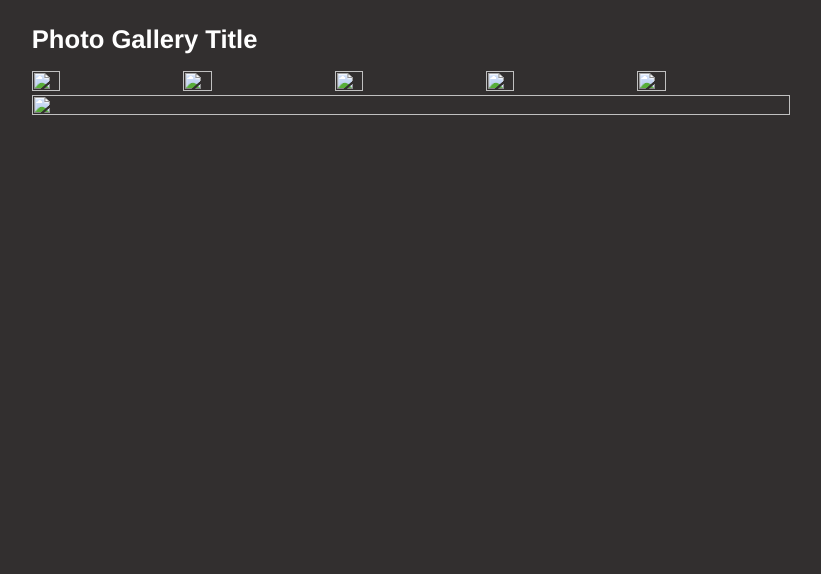
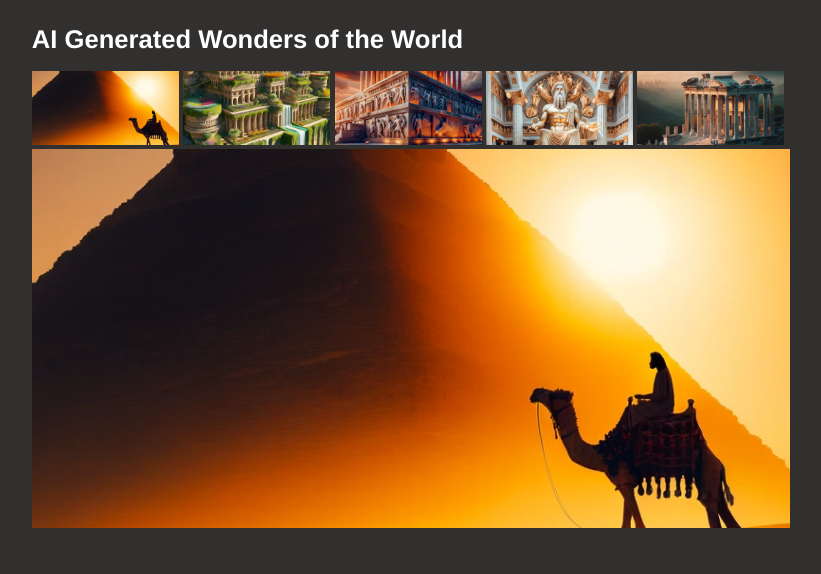
Before and after one commit to Jstanley25/cmst388, a plain HTML site: page project1/photo-gallery-assignment/index.html in a window 1280 px wide. Shown: the whole page, without its empty margins (229-1050 px from the left). Drawn offline with Linux system fonts and the light colour scheme.

Commit message:
Project 1 updated
Images added to img folder and img src and alt text updated on index.html

```diff
--- a/project1/photo-gallery-assignment/index.html
+++ b/project1/photo-gallery-assignment/index.html
@@ -1,32 +1,39 @@
 <!DOCTYPE html>
 <html>
+
 <head>
 	<meta charset="utf-8">
 	<title>Page Title</title>
 	<link rel="stylesheet" type="text/css" href="css/style.css" />
 </head>
+
 <body>
 	<div id="wrapper">
 		<div class="row">
 			<div class="col-12">
-        		<h1>Photo Gallery Title</h1>
+				<h1>AI Generated Wonders of the World</h1>
 			</div>
 		</div>
 		<div class="row">
 			<div class="col-12">
 				<div id="thumbnails">
-            			<img src="img/ImageName.jpg" id="" width="19.375%" height="19.5%" alt="" />
-                		<img src="img/ImageName.jpg" id="" width="19.375%" height="19.5%" alt=""/>
-                		<img src="img/ImageName.jpg" id="" width="19.375%" height="19.5%" alt="" />
-                		<img src="img/ImageName.jpg" id="" width="19.375%" height="19.5%" alt="" />
-                		<img src="img/ImageName.jpg" id="" width="19.375%" height="19.5%" alt="" />
+					<img src="img/Great_Pyramid_Of_Giza.png" id="" width="19.375%" height="19.5%"
+						alt="AI generated Great Pyramid of Giza" />
+					<img src="img/Hanging_Gardens_Of_Babylon.png" id="" width="19.375%" height="19.5%"
+						alt="AI generated Hanging Gardens of Babylon" />
+					<img src="img/Mausoleum_at_Halicarnassus.png" id="" width="19.375%" height="19.5%"
+						alt="AI generated Mausoleum at Halicarnassus" />
+					<img src="img/Statue_Of_Zeus_At_Olympia.png" id="" width="19.375%" height="19.5%"
+						alt="Statue of Zues at Olympia" />
+					<img src="img/Temple_of_Artemis_at_Ephesus.png" id="" width="19.375%" height="19.5%"
+						alt="Temple of Artemis at Ephesus" />
 				</div>
 			</div>
 		</div>
 		<div class="row">
 			<div class="col-12">
 				<div id="mainImage">
-                		<img id="largeImage" src="img/ImageName.jpg" width="100%" height="100%" alt="">
+					<img id="largeImage" src="img/Great_Pyramid_Of_Giza.png" width="100%" height="100%" alt="">
 				</div>
 			</div>
 		</div>
@@ -39,4 +46,5 @@
 		</div>
 	</div>
 </body>
+
 </html>
```
Also changed, not shown: project1/photo-gallery-assignment/img/Great_Pyramid_Of_Giza.png (added), project1/photo-gallery-assignment/img/Hanging_Gardens_Of_Babylon.png (added), project1/photo-gallery-assignment/img/Mausoleum_at_Halicarnassus.png (added), project1/photo-gallery-assignment/img/Statue_Of_Zeus_At_Olympia.png (added), project1/photo-gallery-assignment/img/Temple_of_Artemis_at_Ephesus.png (added). Lines whose indentation alone changed are shown as unchanged.
